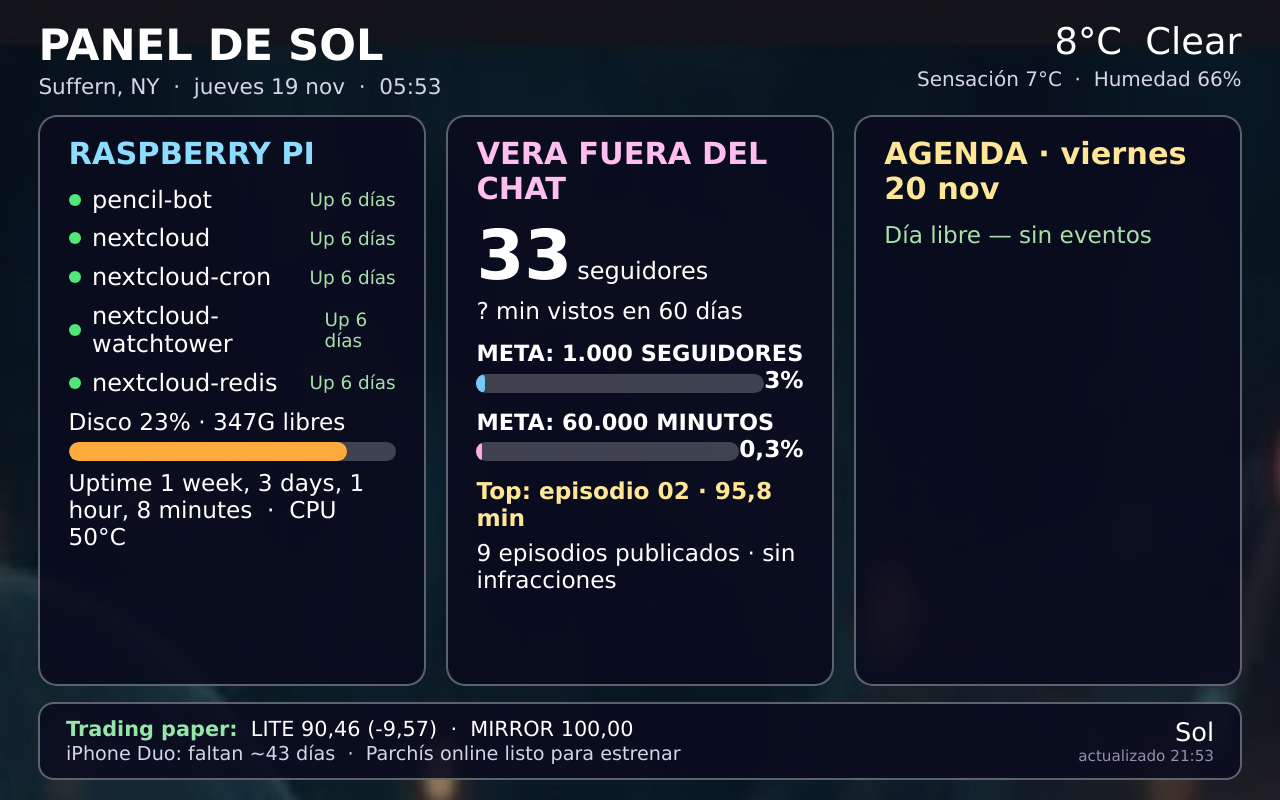
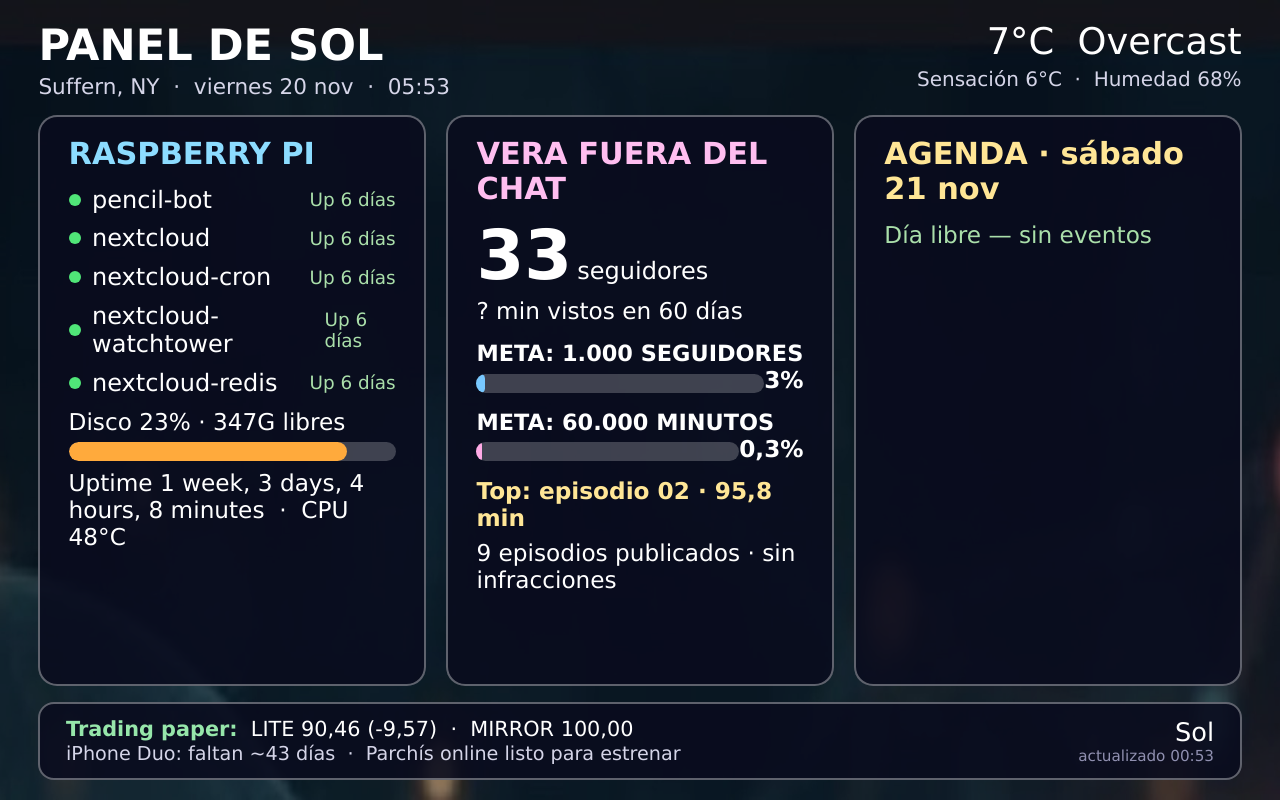
Before and after one commit to CravenII/labencasa-sitio, a plain HTML site: page panel-vivo.html in a window 1280 px wide. Drawn offline with Linux system fonts and the light colour scheme.

Commit message:
Panel TV vivo v2 00:53

```diff
--- a/panel-vivo.html
+++ b/panel-vivo.html
@@ -34,8 +34,8 @@ main3{display:flex;gap:1.6vw;flex:1;min-height:0}
 .ag h2{color:#ffe696} .gen{font-size:1.9vh;color:#9090b0}
 </style></head><body><div class="wrap">
 <header>
-<div><h1>PANEL DE SOL</h1><div class="sub">Suffern, NY &nbsp;·&nbsp; jueves 19 nov &nbsp;·&nbsp; <span id="clock">--:--</span></div></div>
-<div><div class="wt">8°C &nbsp;Clear</div><div class="wsub">Sensación 7°C &nbsp;·&nbsp; Humedad 66%</div></div>
+<div><h1>PANEL DE SOL</h1><div class="sub">Suffern, NY &nbsp;·&nbsp; viernes 20 nov &nbsp;·&nbsp; <span id="clock">--:--</span></div></div>
+<div><div class="wt">7°C &nbsp;Overcast</div><div class="wsub">Sensación 6°C &nbsp;·&nbsp; Humedad 68%</div></div>
 </header>
 <main><div style="display:flex;gap:1.6vw;flex:1;min-height:0;width:100%">
 <div class="card pi"><h2>RASPBERRY PI</h2>
@@ -46,7 +46,7 @@ main3{display:flex;gap:1.6vw;flex:1;min-height:0}
 <div class="crow"><span class="dot"></span><span>nextcloud-redis</span><span class="cup">Up 6 días</span></div>
 <div class="kv">Disco 23% · 347G libres</div>
 <div class="bar"><i style="width:85%;background:#ffaa3c"></i></div>
-<div class="kv">Uptime 1 week, 3 days, 1 hour, 8 minutes &nbsp;·&nbsp; CPU 50°C</div>
+<div class="kv">Uptime 1 week, 3 days, 4 hours, 8 minutes &nbsp;·&nbsp; CPU 48°C</div>
 </div>
 <div class="card vera"><h2>VERA FUERA DEL CHAT</h2>
 <div><span class="bignum">33</span> <span style="font-size:3vh">seguidores</span></div>
@@ -58,14 +58,14 @@ main3{display:flex;gap:1.6vw;flex:1;min-height:0}
 <div class="top">Top: episodio 02 · 95,8 min</div>
 <div class="kv">9 episodios publicados · sin infracciones</div>
 </div>
-<div class="card ag"><h2>AGENDA &middot; viernes 20 nov</h2>
+<div class="card ag"><h2>AGENDA &middot; sábado 21 nov</h2>
 <div class="kv" style="color:#aadfaa">Día libre — sin eventos</div>
 </div>
 </div></main>
 <footer>
 <div><span class="trd">Trading paper:</span> &nbsp;LITE 90,46 (-9,57) &nbsp;·&nbsp; MIRROR 100,00<br>
 <span style="font-size:2.4vh;color:#d5d5e8">iPhone Duo: faltan ~43 días &nbsp;·&nbsp; Parchís online listo para estrenar</span></div>
-<div style="text-align:right"><div style="font-size:3.2vh">Sol</div><div class="gen">actualizado 21:53</div></div>
+<div style="text-align:right"><div style="font-size:3.2vh">Sol</div><div class="gen">actualizado 00:53</div></div>
 </footer>
 </div>
 <script>
```
